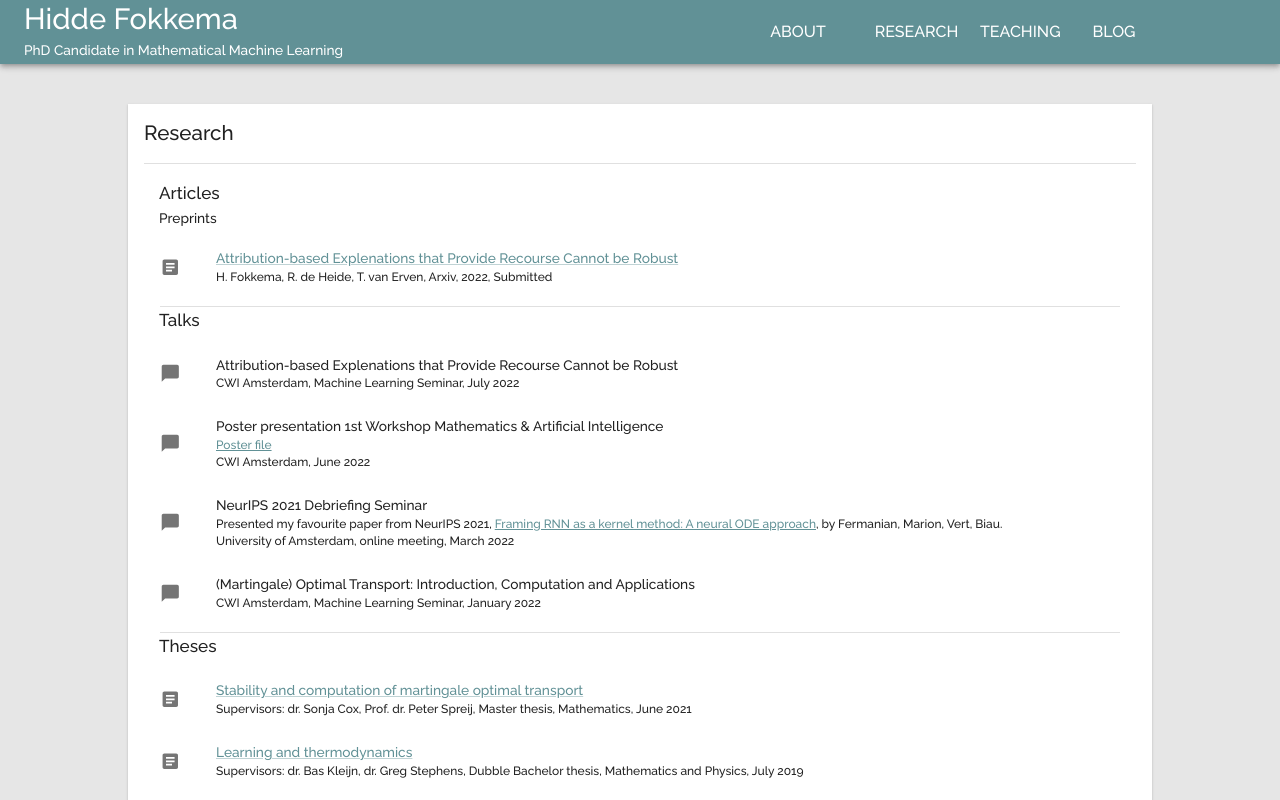
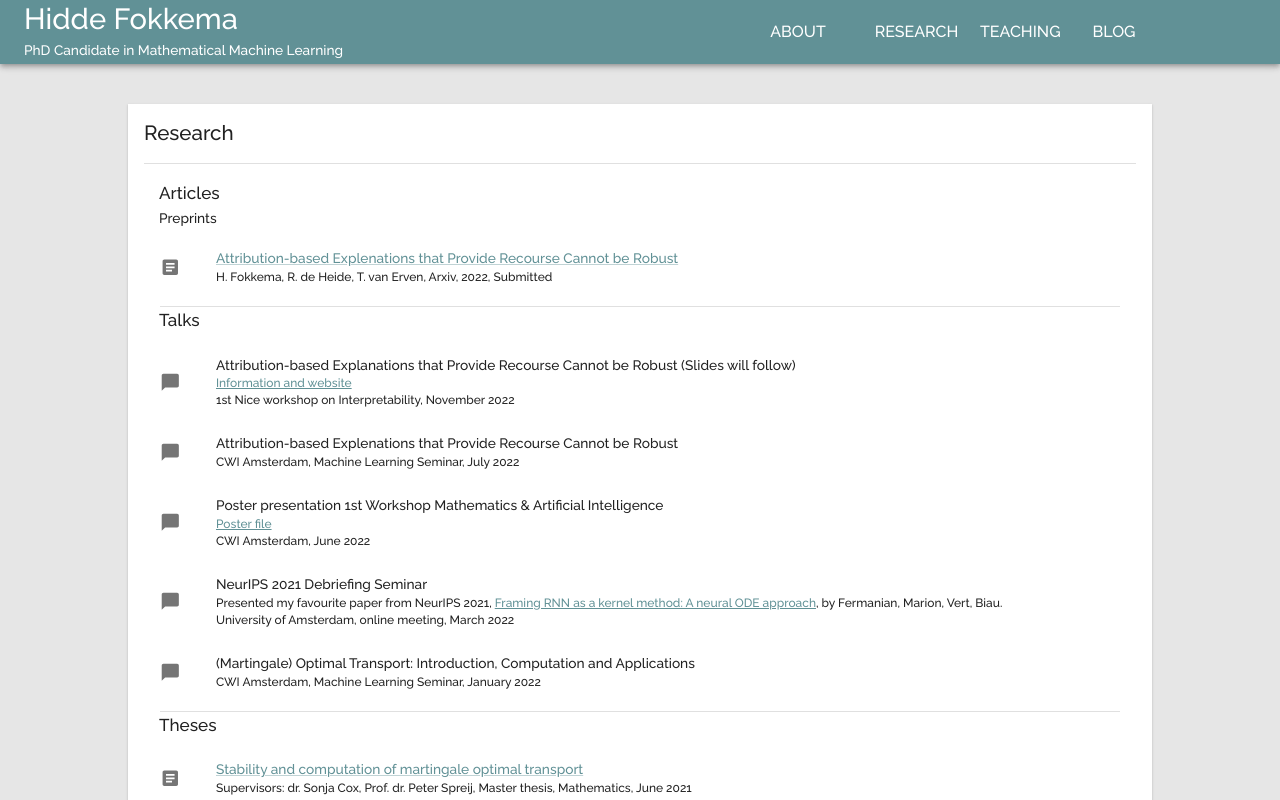
Before and after one commit to HiddeFok/personal-website-react, a React (Create React App) app: page /research in a window 1280 px wide. Shown: the top 800 px of the page. Built offline with nearby package versions, Linux system fonts and the light colour scheme.

Commit message:
Added some news

```diff
--- a/src/components/introCard.tsx
+++ b/src/components/introCard.tsx
@@ -23,8 +23,10 @@ const interests: interest[] = [
     text: `In the last years, many models and methods were invented to
            explain decisions made by Machine Learning and Deep Learning models.
            However, most of these models are invented based on heuristics and verified
-           empirically. In this research project I will try to approach these models from
-           a formal mathimatical point of view.`
+           empirically. In this research project we will try to approach these models from
+           a formal mathimatical point of view. Desirable results will be impossibility results,
+           proving that existing algorithms do what you want, or developping rigorous methods
+           ourselves. `
   },
   {
     subject: "Mathematical foundations of Machine Learning",
--- a/src/data/news.tsx
+++ b/src/data/news.tsx
@@ -4,6 +4,13 @@ export interface newsItem {
 }
 
 export const newsItems: newsItem[] = [
+  {
+    title: "2022-11: I will be speaking at the 1st Nice Workshop on Interpretability!",
+    additional:
+    <div>
+      <a href="https://sites.google.com/view/nwi2022/home">Information and website</a>
+    </div>
+  },
   {
     title: "2022-09: Going to the YES workshop on Optimal Transport, Statistics and Machine Learning."
   },
--- a/src/data/talks.tsx
+++ b/src/data/talks.tsx
@@ -6,6 +6,15 @@ export interface Talk {
 }
 // object should be removed
 export const listTalks: Talk[] = [
+  {
+    title: "Attribution-based Explanations that Provide Recourse Cannot be Robust (Slides will follow)",
+    additional:
+      <div>
+        <a href="https://sites.google.com/view/nwi2022/home">Information and website</a>
+      </div>,
+    location: "1st Nice workshop on Interpretability",
+    date: "November 2022"
+  },
   {
     title: 'Attribution-based Explenations that Provide Recourse Cannot be Robust',
     location: 'CWI Amsterdam, Machine Learning Seminar',
--- a/src/data/teaching.ts
+++ b/src/data/teaching.ts
@@ -5,6 +5,11 @@ export interface Course {
 }
 
 export const courseList: Course[] = [
+  {
+    title: "Machine learning theory",
+    year: 2023,
+    level: "Mastermath M1"
+  },
   {
     title: "Stochastiek 2: Statistics",
     year: 2022,
```
